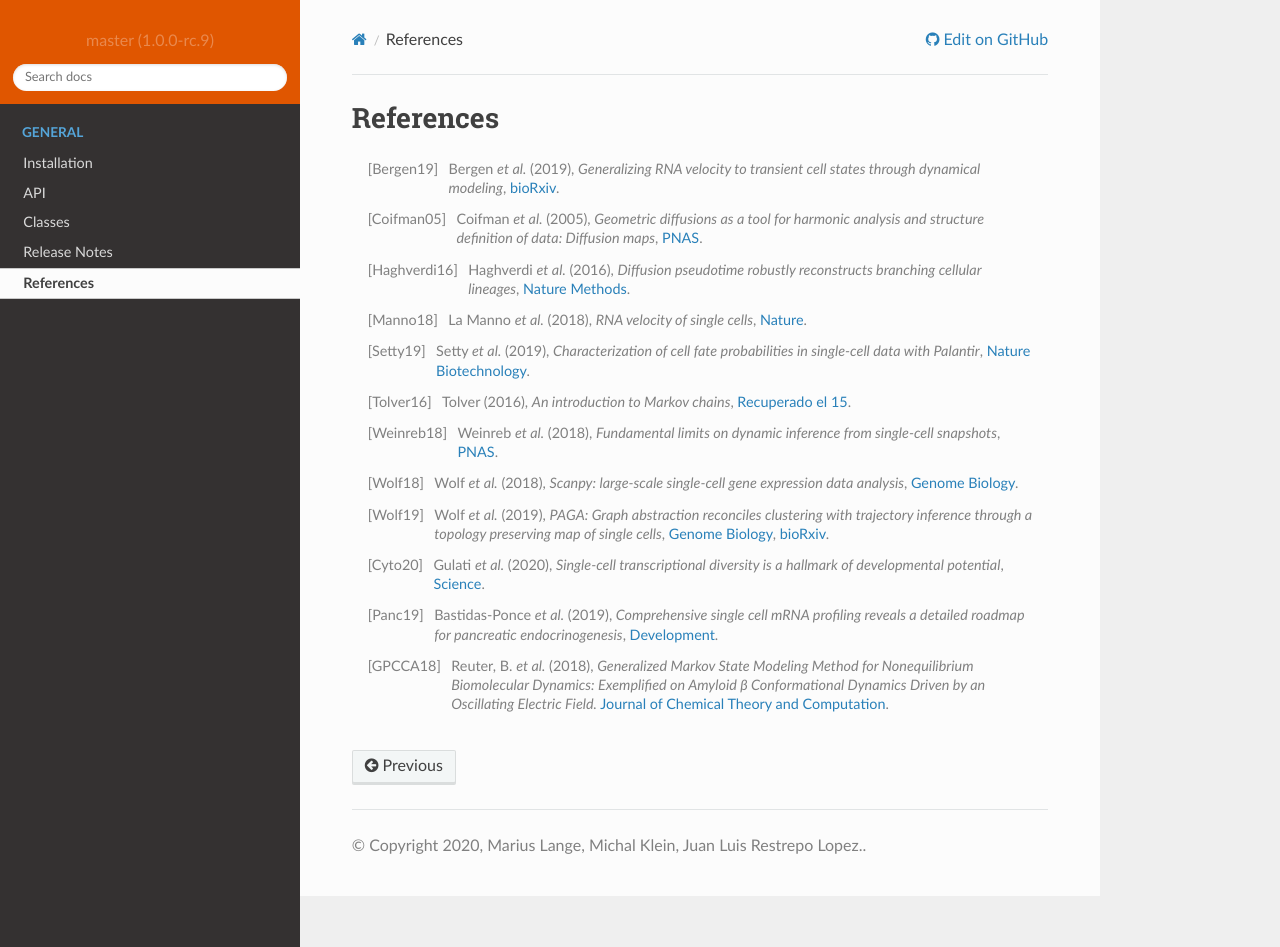
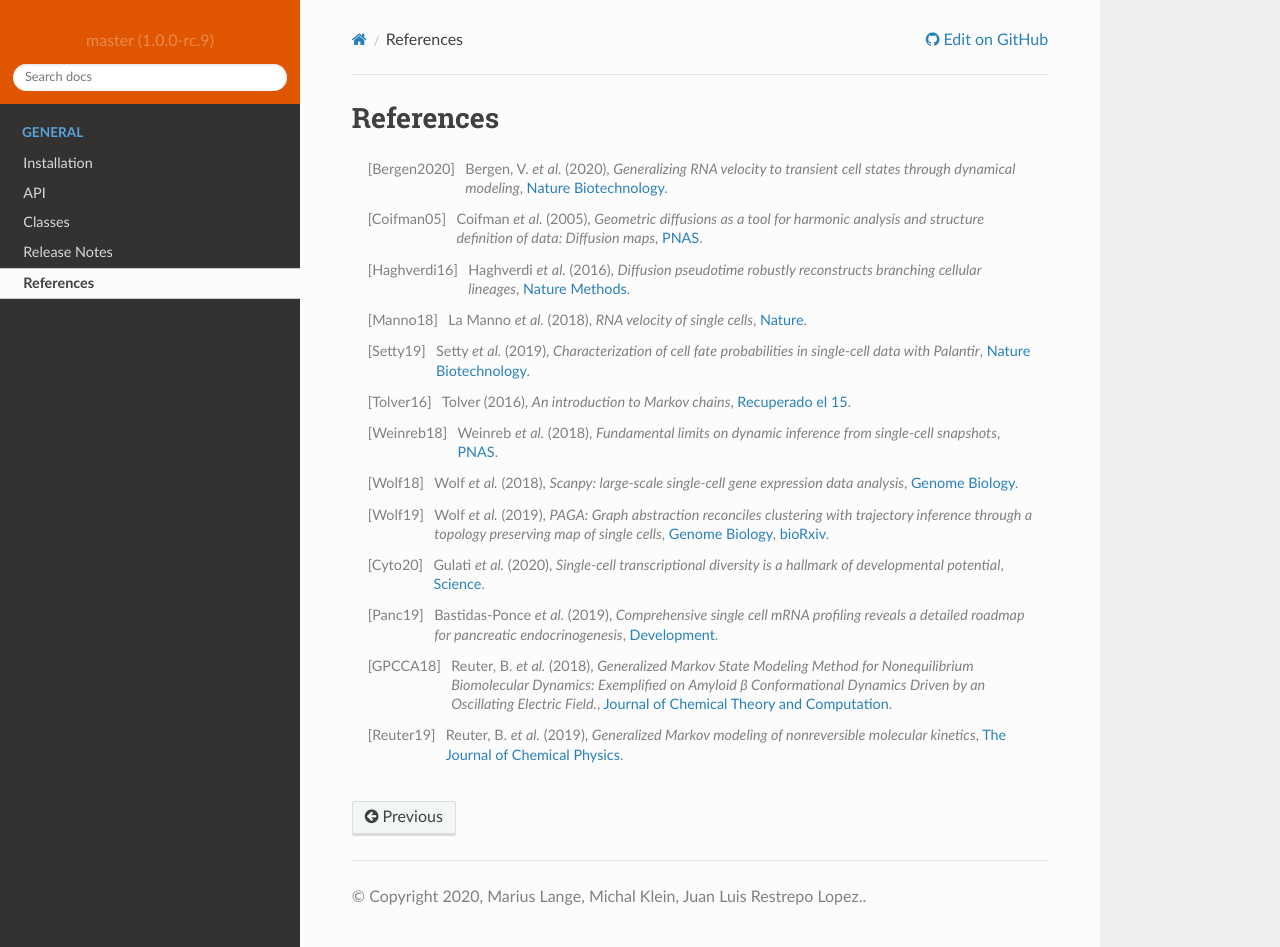
Before and after one commit to theislab/cellrank, a Sphinx documentation site: the page built from docs/source/references.rst, in a window 1280 px wide and 947 px high. Built offline with Sphinx 7.4.7 and the Read the Docs theme 2.0.0, drawn with Linux system fonts in a browser that asks for light colours; pages that are not in the unit, such as notebooks, are missing from menus.

Commit message:
Add and update citation, fix metastable states

```diff
--- a/README.rst
+++ b/README.rst
@@ -9,7 +9,7 @@ CellRank - Probabilistic Fate Mapping using RNA Velocity
    :align: center
 
 **CellRank** is a toolkit to uncover cellular dynamics based on scRNA-seq data with RNA velocity annotation,
-see `La Manno et al. (2018)`_ and `Bergen et al. (2019)`_. CellRank models cellular dynamics as a Markov chain, where transition
+see `La Manno et al. (2018)`_ and `Bergen et al. (2020)`_. CellRank models cellular dynamics as a Markov chain, where transition
 probabilities are computed based on RNA velocity and transcriptomic similarity, taking into account uncertainty
 in the velocities. The Markov chain is coarse grained into a set of metastable states which represent root &
 final states as well as transient intermediate states. For each cell, we obtain the probability of it belonging
@@ -72,7 +72,7 @@ CellRank was developed in collaboration between the `Theislab`_ and the `Peerlab
 
 .. _La Manno et al. (2018): https://doi.org/10.1038/s41586-018-0414-6
 
-.. _Bergen et al. (2019): https://doi.org/10.1101/820936
+.. _Bergen et al. (2020): https://doi.org/10.1038/s41587-020-0591-3
 
 .. _pancreatic endocrinogenesis: https://doi.org/10.1242/dev.173849
 
--- a/docs/source/index.rst
+++ b/docs/source/index.rst
@@ -9,7 +9,7 @@ CellRank - Probabilistic Fate Mapping using RNA Velocity
    :align: center
 
 **CellRank** is a toolkit to uncover cellular dynamics based on scRNA-seq data with RNA velocity annotation,
-see [Manno18]_ and [Bergen19]_. CellRank models cellular dynamics as a Markov chain, where transition
+see [Manno18]_ and [Bergen20]_. CellRank models cellular dynamics as a Markov chain, where transition
 probabilities are computed based on RNA velocity and transcriptomic similarity, taking into account uncertainty
 in the velocities. The Markov chain is coarse grained into a set of metastable states which represent root &
 final states as well as transient intermediate states. For each cell, we obtain the probability of it belonging
--- a/docs/source/references.rst
+++ b/docs/source/references.rst
@@ -1,9 +1,9 @@
 References
 ----------
 
-.. [Bergen19] Bergen *et al.* (2019),
+.. [Bergen2020] Bergen, V. *et al.* (2020),
    *Generalizing RNA velocity to transient cell states through dynamical modeling*,
-   `bioRxiv <https://doi.org/10.1101/820936>`__.
+   `Nature Biotechnology <https://doi.org/10.1038/s41587-020-0591-3>`__.
 
 .. [Coifman05] Coifman *et al.* (2005),
   *Geometric diffusions as a tool for harmonic analysis and structure definition of data: Diffusion maps*,
@@ -47,5 +47,9 @@ References
    `Development <https://doi.org/10.1242/dev.173849>`__.
 
 .. [GPCCA18] Reuter, B. *et al.* (2018),
-   *Generalized Markov State Modeling Method for Nonequilibrium Biomolecular Dynamics: Exemplified on Amyloid β Conformational Dynamics Driven by an Oscillating Electric Field.*
+   *Generalized Markov State Modeling Method for Nonequilibrium Biomolecular Dynamics: Exemplified on Amyloid β Conformational Dynamics Driven by an Oscillating Electric Field.*,
    `Journal of Chemical Theory and Computation <https://doi.org/10.1021/acs.jctc.8b00079>`__.
+
+.. [Reuter19] Reuter, B. *et al.* (2019),
+    *Generalized Markov modeling of nonreversible molecular kinetics*,
+    `The Journal of Chemical Physics <https://doi.org/10.1063/1.5064530>`__.
```
Also changed, not shown: 1 other file.
